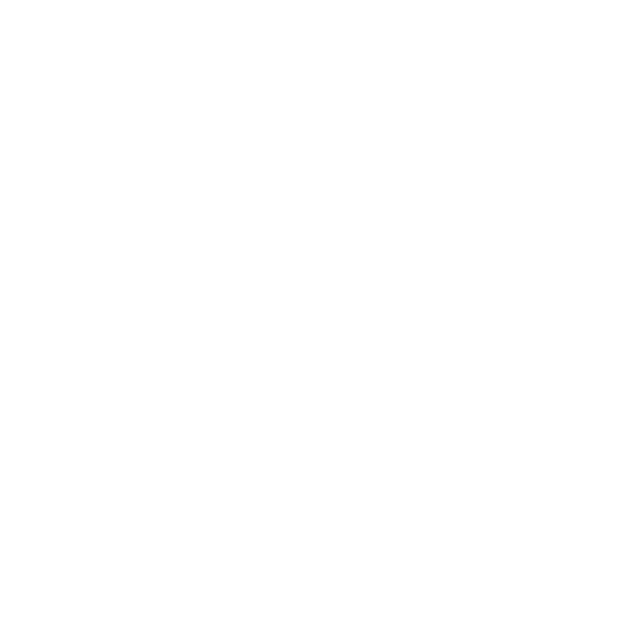
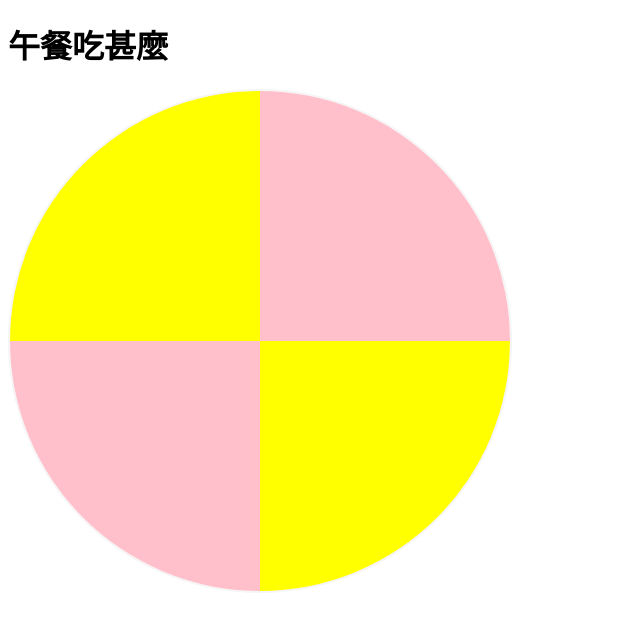
Before and after one commit to YuRong77/lunchSavior, a Vue app: page /#/roulette in a window 1280 px wide. Shown: the top 630 px of the page, without its empty margins (0-640 px from the left). Built offline with nearby package versions, Linux system fonts and the light colour scheme.

Commit message:
製作輪盤

```diff
--- a/package.json
+++ b/package.json
@@ -15,6 +15,8 @@
     "@vue/cli-plugin-babel": "~4.5.0",
     "@vue/cli-plugin-router": "~4.5.0",
     "@vue/cli-service": "~4.5.0",
+    "node-sass": "^5.0.0",
+    "sass-loader": "^10.1.0",
     "vue-template-compiler": "^2.6.11"
   },
   "browserslist": [
--- /dev/null
+++ b/src/component/roulette.vue
@@ -0,0 +1,60 @@
+<template>
+  <div>
+    <div class="circle">
+      <div
+        class="fan"
+        v-for="(item, index) in list"
+        :key="item.text"
+        :style="{ transform: `rotate(${(360 / list.length) * index}deg)` }"
+      >
+        <div
+          class="inner"
+          :style="{ transform: `rotate(${360 / list.length}deg)`, background    : index%2 == 0 ? color1 : color2  }"
+        ></div>
+      </div>
+    </div>
+  </div>
+</template>
+
+<script>
+export default {
+  data() {
+    return {
+      list: [
+        { text: "測試1", num: 1 },
+        { text: "測試2", num: 1 },
+        { text: "測試3", num: 1 },
+        { text: "測試4", num: 1 },
+      ],
+      color1: "pink",
+      color2: "yellow",
+      color3: "red"
+    };
+  },
+};
+</script>
+
+<style lang="scss" scoped>
+.circle {
+  position: relative;
+  width: 500px;
+  height: 500px;
+  border-radius: 50%;
+  border: 2px solid whitesmoke;
+}
+.fan {
+  position: absolute;
+  width: 100%;
+  height: 100%;
+  border-radius: 50%;
+  overflow: hidden;
+  clip-path: polygon(50% 0%, 100% 0%, 100% 100%, 50% 100%);
+  & .inner {
+    width: 50%;
+    height: 100%;
+    background: #5858B9;
+    // transform: rotate(60deg);
+    transform-origin: right center;
+  }
+}
+</style>
--- a/src/router/index.js
+++ b/src/router/index.js
@@ -1,18 +1,26 @@
-import Vue from 'vue'
-import VueRouter from 'vue-router'
+import Vue from "vue";
+import VueRouter from "vue-router";
 
-Vue.use(VueRouter)
+Vue.use(VueRouter);
 
 const routes = [
   {
-    path: '/',
-    name: 'Home',
-    component: () => import('../views/Home.vue')
+    path: "/",
+    name: "Home",
+    redirect:'roulette', // 起始導到 roulette
+    component: () => import("../views/Home.vue"),
+    children: [
+      {
+        path: "roulette",
+        name: "Roulette",
+        component: () => import("../component/roulette.vue")
+      },
+    ],
   },
-]
+];
 
 const router = new VueRouter({
-  routes
-})
+  routes,
+});
 
-export default router
+export default router;
--- a/src/views/Home.vue
+++ b/src/views/Home.vue
@@ -1,5 +1,10 @@
 <template>
-  <div class="home"></div>
+  <div class="home">
+    <h1>午餐吃甚麼</h1>
+    <div class="roulette">
+      <router-view></router-view>
+    </div>
+  </div>
 </template>
 
 <script>
```
Also changed, not shown: 1 other file (tests, documents, lock files or other folders).
